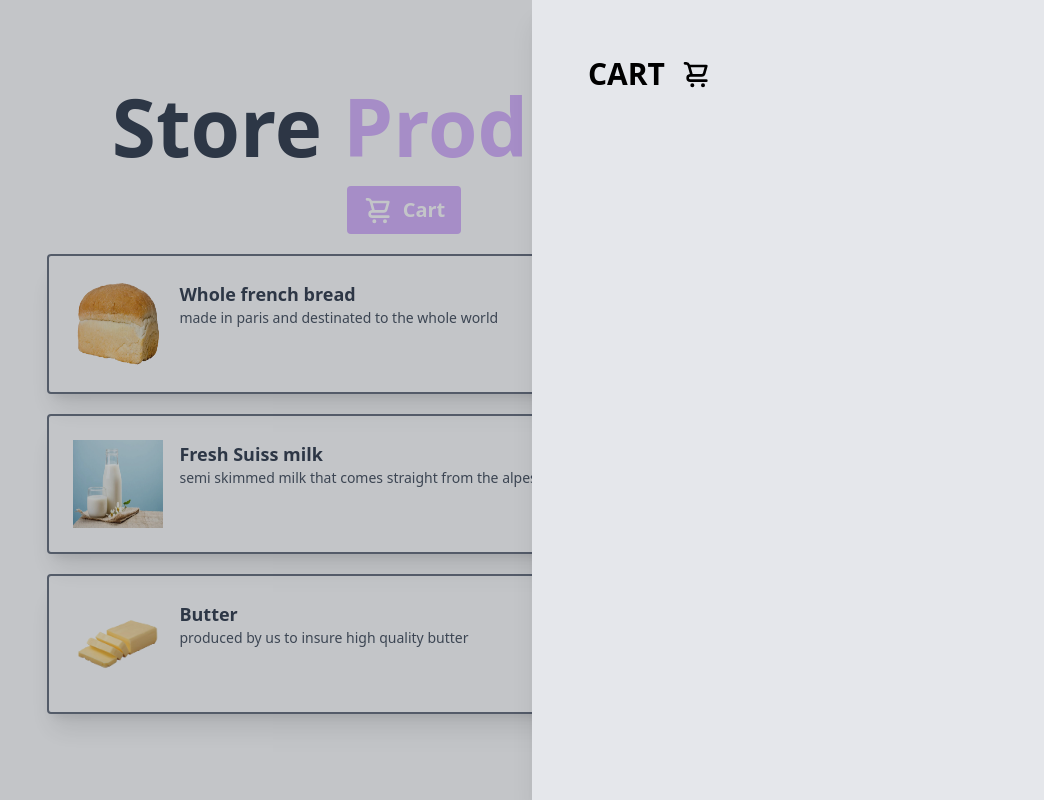
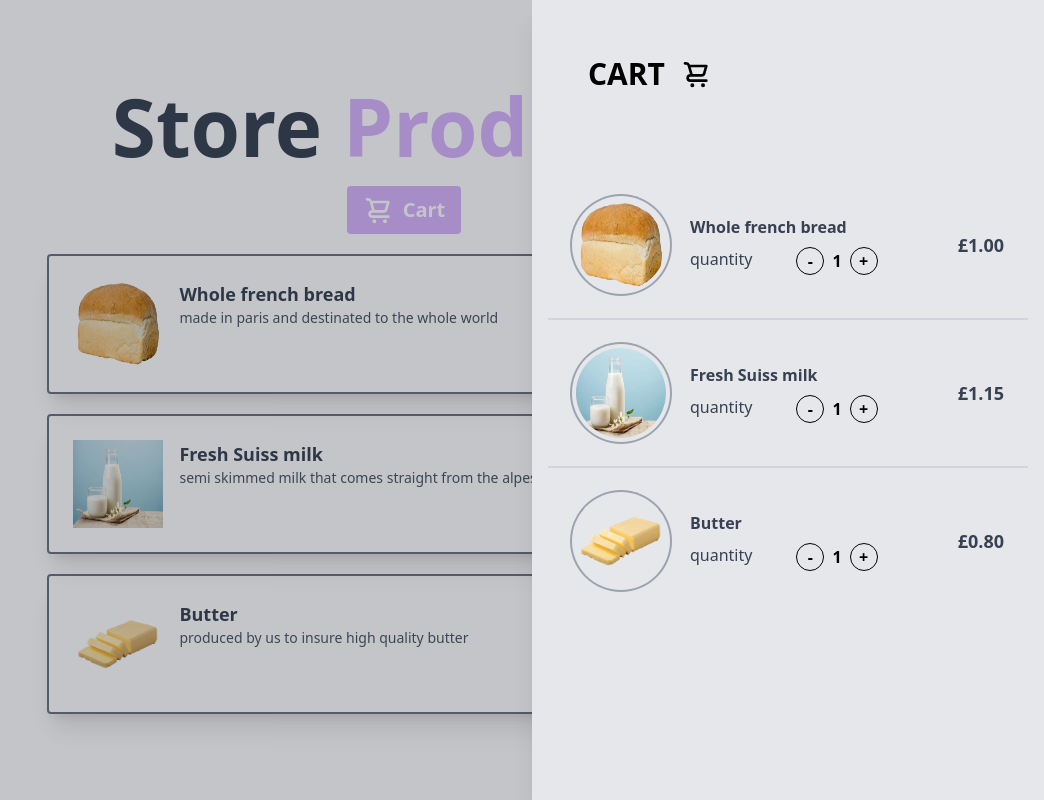
Before and after one commit to aimen08/legal-doctrin-test, a Next.js app: page / in a window 1280 px wide. Both pictures are taken after a click on the button "Cart". Shown: the whole page, without its empty margins (236-1280 px from the left). Built offline with nearby package versions, Linux system fonts and the light colour scheme.

Commit message:
added items to cart

```diff
--- /dev/null
+++ b/src/components/CartItem.tsx
@@ -0,0 +1,36 @@
+import { ItemCardProps } from './ItemCard';
+import Image from 'next/image';
+import { pricePoundFormat } from '../utils/helpers';
+import { useState } from 'react';
+import { Counter } from './Counter';
+
+export const CartItem = (item: ItemCardProps) => {
+  const [quality, setQuntity] = useState(1);
+
+  return (
+    <div className='flex flex-row m-6 items-center justify-between'>
+      <section className='flex flex-row items-center'>
+        <div className='rounded-full max-w-full h-auto ring-2 p-1 flex items-center ring-gray-400'>
+          <Image
+            className=' rounded-full max-w-full h-auto '
+            src={item.image}
+            alt={item.name}
+            width='90'
+            height='90'
+          />
+        </div>
+
+        <section className='ml-5'>
+          <h2 className='text-base font-bold text-gray-700'>{item.name}</h2>
+          <section className='flex flex-row gap-11 mt-2'>
+            <h2 className='text-base font-medium text-gray-700'>quantity</h2>
+            <Counter />
+          </section>
+        </section>
+      </section>
+      <h2 className='text-lg font-bold text-gray-700'>
+        {pricePoundFormat(item.price)}
+      </h2>
+    </div>
+  );
+};
--- /dev/null
+++ b/src/components/Counter.tsx
@@ -0,0 +1,13 @@
+export const Counter = () => {
+  return (
+    <div className='flex flex-row gap-2 items-center '>
+      <button className='rounded-full w-7 border border-black h-7 font-bold hover:bg-gray-400'>
+        -
+      </button>
+      <span className='font-bold'>1</span>
+      <button className='rounded-full w-7 border border-black h-7 font-bold hover:bg-gray-400'>
+        +
+      </button>
+    </div>
+  );
+};
--- a/src/components/Drawer.tsx
+++ b/src/components/Drawer.tsx
@@ -1,4 +1,5 @@
 import { MouseEventHandler } from 'react';
+import { CartItem } from './CartItem';
 import { Cart } from './icons/Cart';
 import { ItemCardProps } from './ItemCard';
 
@@ -9,7 +10,7 @@ export default function Drawer({
 }: {
   isOpen: boolean;
   drawerToggle: MouseEventHandler<HTMLButtonElement>;
-  children: ItemCardProps[] | undefined;
+  children: ItemCardProps[];
 }): any {
   {
     return (
@@ -32,8 +33,14 @@ export default function Drawer({
               <header className='p-4 font-bold text-3xl'>CART</header>
               <Cart />
             </div>
-
             {/* todo */}
+            <ul className='mx-4  divide-y-2 divide-gray-300'>
+              {children.map((item, index) => (
+                <li>
+                  <CartItem {...item} />
+                </li>
+              ))}
+            </ul>
           </article>
         </section>
         <section
--- a/src/pages/index.tsx
+++ b/src/pages/index.tsx
@@ -64,7 +64,7 @@ const Home: NextPage = () => {
         <Drawer
           isOpen={isOpen}
           drawerToggle={drawerToggle}
-          children={undefined}
+          children={items}
         ></Drawer>
       </main>
     </>
```
